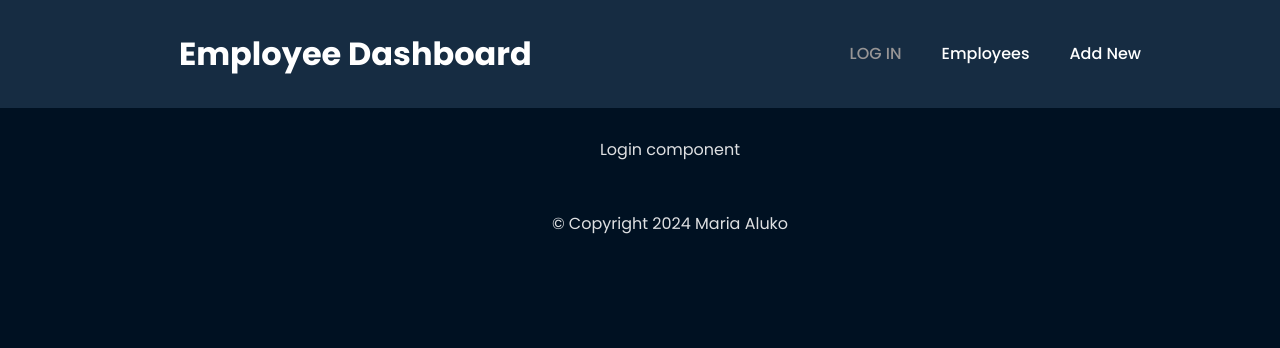
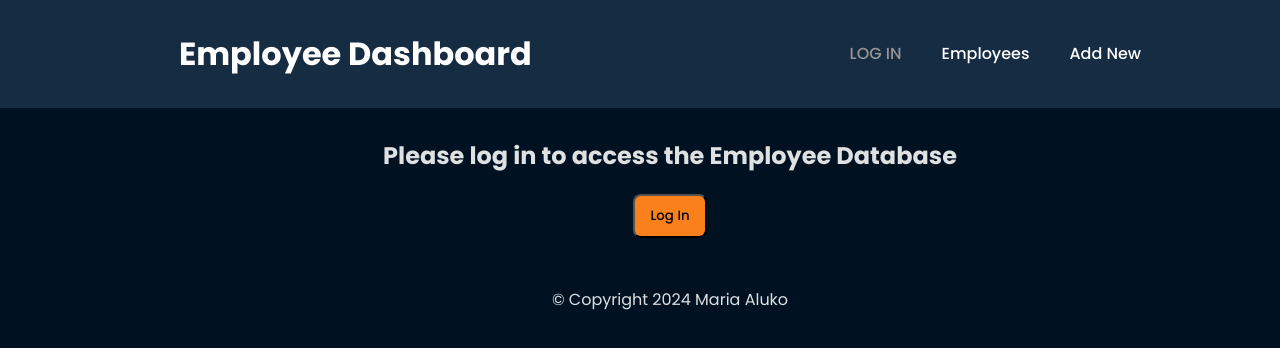
Before and after one commit to maria-aluko/employeeApp, a React (Vite) app: page / in a window 1280 px wide. Shown: the top 348 px of the page. Built offline with nearby package versions, Linux system fonts and the light colour scheme; a web font is replaced by a local one.

Commit message:
update Log in page

```diff
--- a/src/pages/Login.jsx
+++ b/src/pages/Login.jsx
@@ -1,6 +1,23 @@
+import { useState } from "react";
+import Button from "../components/Button/Button";
+
 const Login = () => {
+  const [isLoggedIn, setIsLoggedIn] = useState(false);
+
+  const toggleLogin = () => {
+    setIsLoggedIn(prevState => !prevState);
+  };
+
   return (
-    <div>Login component</div>
+    <div>
+      <h2>{isLoggedIn ? 'You are logged in' : 'Please log in to access the Employee Database'}</h2>
+      <Button
+        onClick={toggleLogin}
+        text={isLoggedIn ? 'Log Out' : 'Log In'}
+      >
+      </Button>
+
+    </div>
   )
 }
 
```
